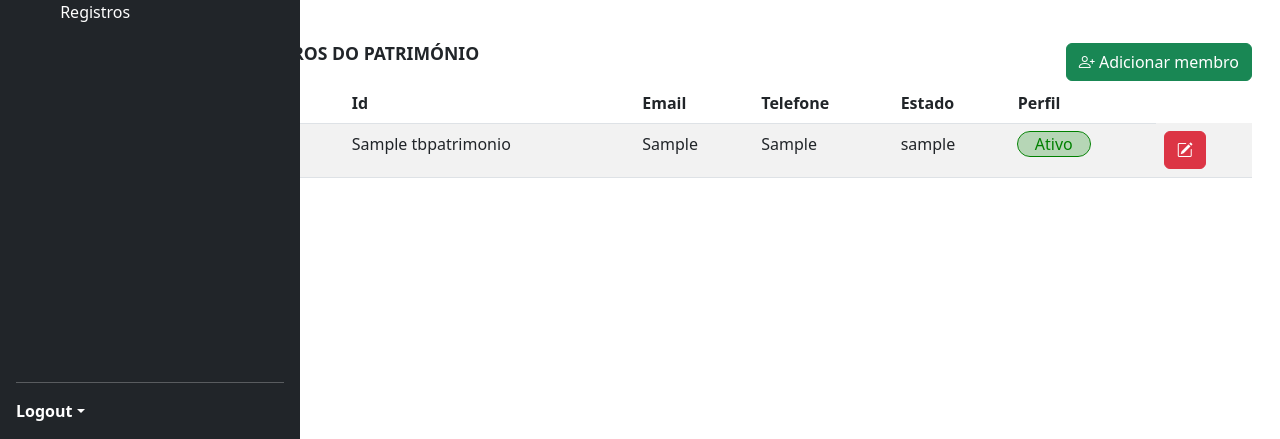
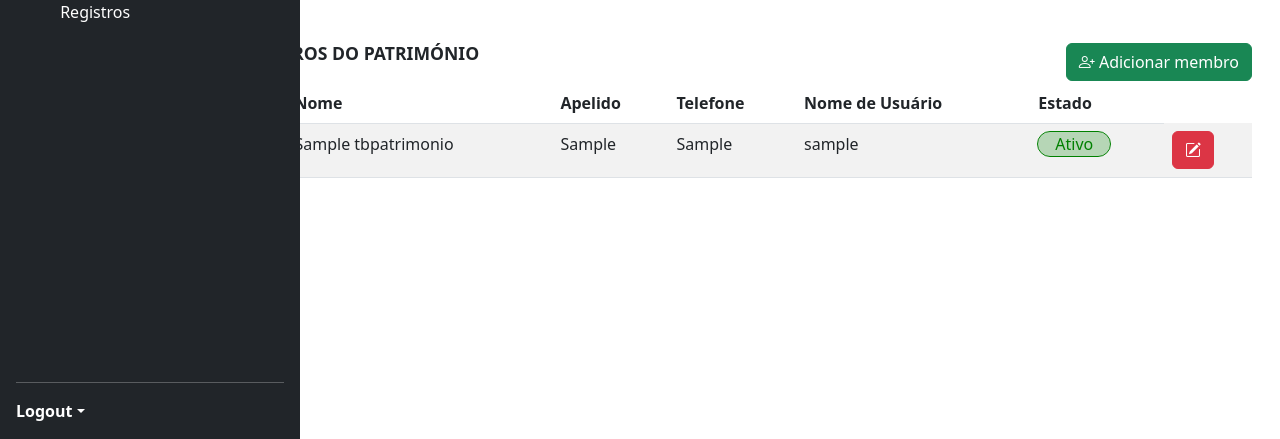
Before and after one commit to Badfox16/ICT-managment, a PHP site: page / in a window 1280 px wide. Shown: the part 361-800 px from the top of the page. Run offline with PHP 8.4, Linux system fonts and the light colour scheme; tables that the repository leaves empty hold one stand-in row (values such as "Sample post"); data that the repository does not hold is empty.

Commit message:
Listagem de Patrimonio
Adicionei a possibilidade de listar os patrimonio

```diff
--- a/Patrimonio/index.php
+++ b/Patrimonio/index.php
@@ -177,12 +177,12 @@ $Patrimonios = $PatrimonioDAO->listarTodos();
           <table class="table table-striped">
             <thead>
               <tr>
+                <th>Id</th>
                 <th>Nome</th>
-                <th>Id</th>
-                <th>Email</th>
+                <th>Apelido</th>
                 <th>Telefone</th>
+                <th>Nome de Usuário</th>
                 <th>Estado</th>
-                <th>Perfil</th>
               </tr>
             </thead>
             <tbody>
```
